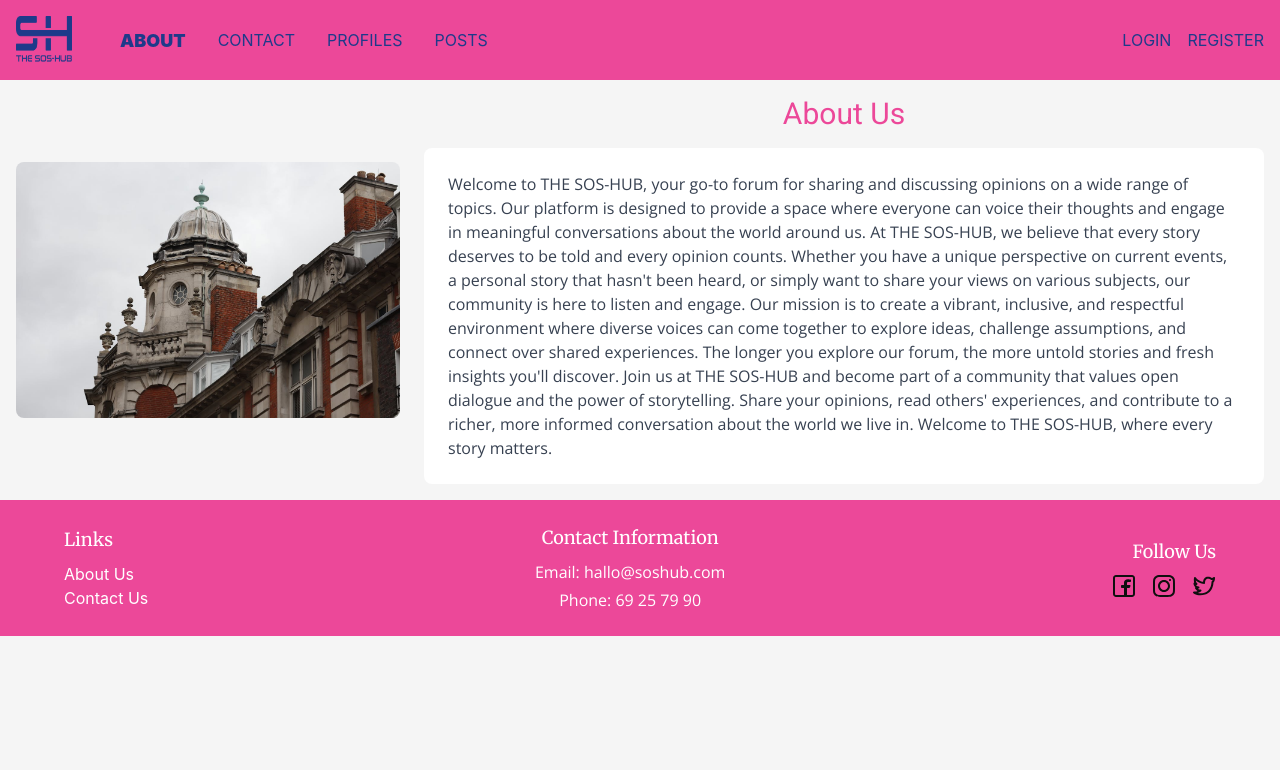
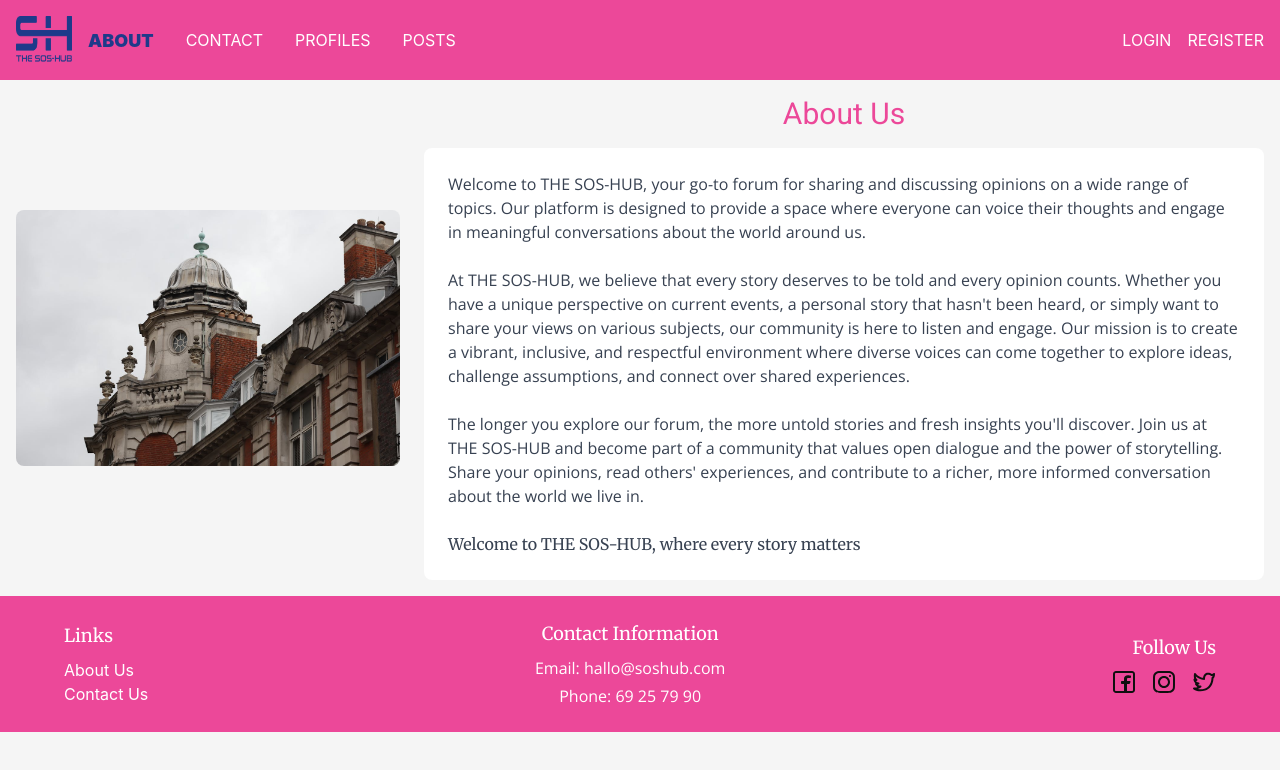
Before and after one commit to Noroff-FEU-Assignments/project-exam-2-kmcarlson, a React (Vite) app in the folder sos-hub/: page /about in a window 1280 px wide. Shown: the top 770 px of the page. Built offline with nearby package versions, Linux system fonts and the light colour scheme.

Commit message:
update - one last test

```diff
--- a/sos-hub/src/components/Header.jsx
+++ b/sos-hub/src/components/Header.jsx
@@ -33,7 +33,7 @@ const Header = () => {
           </Link>
           <Nav />
         </div>
-        <div className="flex space-x-4">
+        <div className="flex space-x-4 text-white text-l">
           {accessToken ? (
             <Link to="/" className="hover:text-pink-200" onClick={handleLogout}>
               Logout
--- a/sos-hub/src/components/Nav.jsx
+++ b/sos-hub/src/components/Nav.jsx
@@ -9,8 +9,12 @@ const Nav = () => {
     setIsOpen(!isOpen);
   };
 
+  const closeMenu = () => {
+    setIsOpen(false);
+  };
+
   return (
-    <nav className="flex flex-col md:flex-row space-x-4 md:space-x-8">
+    <nav className="relative">
       <div className="md:hidden">
         <button
           onClick={toggleMenu}
@@ -33,12 +37,20 @@ const Nav = () => {
         </button>
       </div>
       <div
-        className={`md:flex md:items-center ${
-          isOpen ? "block" : "hidden"
-        } space-y-2 md:space-y-0 md:space-x-8`}
+        className={`fixed inset-0 bg-black bg-opacity-75 z-20 transition-opacity duration-300 ease-in-out ${
+          isOpen ? "opacity-100 visible" : "opacity-0 invisible"
+        }`}
+        onClick={closeMenu}
+      ></div>
+
+      <div
+        className={`fixed inset-0 z-30 flex flex-col justify-center items-center space-y-6 text-white text-l transition-transform duration-300 ease-in-out transform ${
+          isOpen ? "translate-x-0" : "-translate-x-full"
+        } md:relative md:flex md:flex-row md:space-x-8 md:translate-x-0 md:bg-transparent md:space-y-0`}
       >
         <Link
           to="/about"
+          onClick={closeMenu}
           className={`block md:inline-block hover:text-pink-200 ${
             location.pathname === "/about" ? "active" : ""
           }`}
@@ -47,6 +59,7 @@ const Nav = () => {
         </Link>
         <Link
           to="/contact"
+          onClick={closeMenu}
           className={`block md:inline-block hover:text-pink-200 ${
             location.pathname === "/contact" ? "active" : ""
           }`}
@@ -55,6 +68,7 @@ const Nav = () => {
         </Link>
         <Link
           to="/profiles"
+          onClick={closeMenu}
           className={`block md:inline-block hover:text-pink-200 ${
             location.pathname === "/profiles" ? "active" : ""
           }`}
@@ -63,11 +77,12 @@ const Nav = () => {
         </Link>
         <Link
           to="/posts"
+          onClick={closeMenu}
           className={`block md:inline-block hover:text-pink-200 ${
             location.pathname === "/posts" ? "active" : ""
           }`}
         >
-          posts
+          Posts
         </Link>
       </div>
     </nav>
--- a/sos-hub/src/components/UpdatePostModal.jsx
+++ b/sos-hub/src/components/UpdatePostModal.jsx
@@ -1,4 +1,4 @@
-import  { useState, useEffect } from "react";
+import { useState, useEffect } from "react";
 
 const UpdatePostModal = ({ postId, existingPost, handleUpdate }) => {
   const [isModalOpen, setIsModalOpen] = useState(true);
@@ -11,16 +11,29 @@ const UpdatePostModal = ({ postId, existingPost, handleUpdate }) => {
 
   useEffect(() => {
     if (existingPost) {
-      setUpdatedPost(existingPost);
+      setUpdatedPost({
+        title: existingPost.title || "",
+        body: existingPost.body || "",
+        tags: Array.isArray(existingPost.tags) ? existingPost.tags : [],
+        media: existingPost.media || ""
+      });
     }
   }, [existingPost]);
 
   const handleChange = (e) => {
     const { name, value } = e.target;
-    setUpdatedPost((prevState) => ({
-     ...prevState,
-      [name]: value
-    }));
+
+    if (name === "tags") {
+      setUpdatedPost((prevState) => ({
+        ...prevState,
+        [name]: value.split(",").map(tag => tag.trim())
+      }));
+    } else {
+      setUpdatedPost((prevState) => ({
+        ...prevState,
+        [name]: value
+      }));
+    }
   };
 
   const handleSubmit = () => {
@@ -33,7 +46,7 @@ const UpdatePostModal = ({ postId, existingPost, handleUpdate }) => {
   };
 
   return (
-    <div className={`fixed z-10 inset-0 overflow-y-auto ${isModalOpen? "" : "hidden"}`}>
+    <div className={`fixed z-10 inset-0 overflow-y-auto ${isModalOpen ? "" : "hidden"}`}>
       <div className="flex items-center justify-center min-h-screen pt-4 px-4 pb-20 text-center sm:block sm:p-0">
         <div className="fixed inset-0 transition-opacity" aria-hidden="true">
           <div className="absolute inset-0 bg-gray-500 opacity-75"></div>
--- a/sos-hub/src/index.css
+++ b/sos-hub/src/index.css
@@ -6,11 +6,7 @@
   font-family: Inter, system-ui, Avenir, Helvetica, Arial, sans-serif;
   line-height: 1.5;
   font-weight: 400;
-
-
-
   background-color: #F5F5F5;
-
   font-synthesis: none;
   text-rendering: optimizeLegibility;
   -webkit-font-smoothing: antialiased;
--- a/sos-hub/src/pages/About.jsx
+++ b/sos-hub/src/pages/About.jsx
@@ -14,12 +14,20 @@ const About = () => {
         <div className="flex-1">
           <h1 className="text-3xl font-bold mb-4 text-center text-pink-500">About Us</h1>
           <p className="text-gray-700 bg-white p-6 rounded-lg">
-            Welcome to THE SOS-HUB, your go-to forum for sharing and discussing opinions on a wide range of topics. Our platform is designed to provide a space where everyone can voice their thoughts and engage in meaningful conversations about the world around us.
+            Welcome to THE SOS-HUB, your go-to forum for sharing and discussing opinions on a wide range of topics.
+             Our platform is designed to provide a space where everyone can voice their thoughts and engage in meaningful conversations about the world around us.
+            <br />
+            <br />
             At THE SOS-HUB, we believe that every story deserves to be told and every opinion counts. Whether you have a unique perspective on current events, a personal story that hasn't been heard, or simply want to share your views on various subjects, our community is here to listen and engage.
-            Our mission is to create a vibrant, inclusive, and respectful environment where diverse voices can come together to explore ideas, challenge assumptions, and connect over shared experiences. The longer you explore our forum, the more untold stories and fresh insights you'll discover.
+            Our mission is to create a vibrant, inclusive, and respectful environment where diverse voices can come together to explore ideas, challenge assumptions, and connect over shared experiences.
+            <br />
+            <br />
+            The longer you explore our forum, the more untold stories and fresh insights you'll discover.
             Join us at THE SOS-HUB and become part of a community that values open dialogue and the power of storytelling. Share your opinions, read others' experiences, and contribute to a richer, more informed conversation about the world we live in.
-            Welcome to THE SOS-HUB, where every story matters.
-          </p>
+            <br />
+            <br />
+            <h2>Welcome to THE SOS-HUB, where every story matters</h2>
+         </p>
         </div>
       </div>
     </div>
--- a/sos-hub/src/pages/CreatePost.jsx
+++ b/sos-hub/src/pages/CreatePost.jsx
@@ -15,7 +15,19 @@ const CreatePost = () => {
 
   const handleChange = (e) => {
     const { name, value } = e.target;
-    setPost({ ...post, [name]: value });
+
+    if (name === "tags") {
+
+      setPost((prevPost) => ({
+        ...prevPost,
+        [name]: value.split(",").map(tag => tag.trim())
+      }));
+    } else {
+      setPost((prevPost) => ({
+        ...prevPost,
+        [name]: value
+      }));
+    }
   };
 
   const handleSubmit = async (e) => {
@@ -72,13 +84,13 @@ const CreatePost = () => {
         </div>
         <div className="mb-6">
           <label htmlFor="tags" className="block text-gray-700 font-bold mb-2">
-            Tags
+            Tags (separated by commas)
           </label>
           <input
             type="text"
             id="tags"
             name="tags"
-            value={post.tags}
+            value={post.tags.join(", ")}
             onChange={handleChange}
             className="border border-gray-300 rounded-md px-3 py-2 w-full"
           />
--- a/sos-hub/src/pages/Posts.jsx
+++ b/sos-hub/src/pages/Posts.jsx
@@ -51,20 +51,29 @@ const Posts = () => {
           </button>
         </Link>
       </div>
-      <ul className="grid grid-cols-1 md:grid-cols-2 lg:grid-cols-3 gap-6">
+      <ul className="flex flex-wrap justify-around gap-6">
         {posts.map((post) => (
-          <li key={post.id} className="bg-white shadow-lg rounded-lg p-6">
+          <li key={post.id} className="bg-white shadow-lg rounded-2xl p-6 flex-1 min-w-[300px] max-w-[30%]">
             <Link
               to={`/posts/${post.id}`}
-              className="text-2xl font-semibold text-pink-500 hover:text-blue-900 block mb-4"
+              className="block w-full h-full"
             >
+              {post.media && (
+                <img
+                  src={post.media}
+                  alt={post.title}
+                  className="w-full h-48 object-cover rounded-2xl mb-4"
+                />
+              )}
+              <h2 className="text-2xl font-semibold text-pink-500 hover:text-blue-900 mb-4">
                 {post.title}
-            </Link>
+              </h2>
               <p className="text-gray-700 text-base mb-4">
                 {post.body.length > 150 ? `${post.body.substring(0, 150)}...` : post.body}
               </p>
-            <Link to={`/posts/${post.id}`} className="text-blue-900 hover:underline font-medium">
+              <p className="text-blue-900 hover:underline font-medium">
                 Read more
+              </p>
             </Link>
           </li>
         ))}
```
Also changed, not shown: 2 other files (tests, documents, lock files or other folders). Lines whose indentation alone changed are shown as unchanged.
